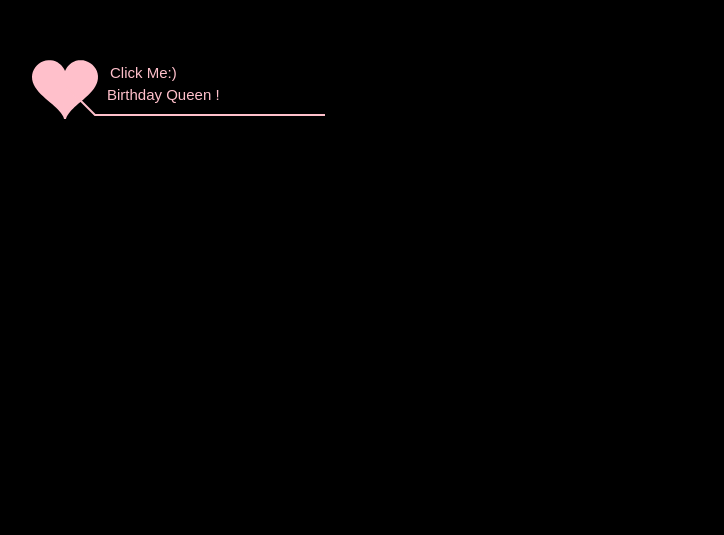
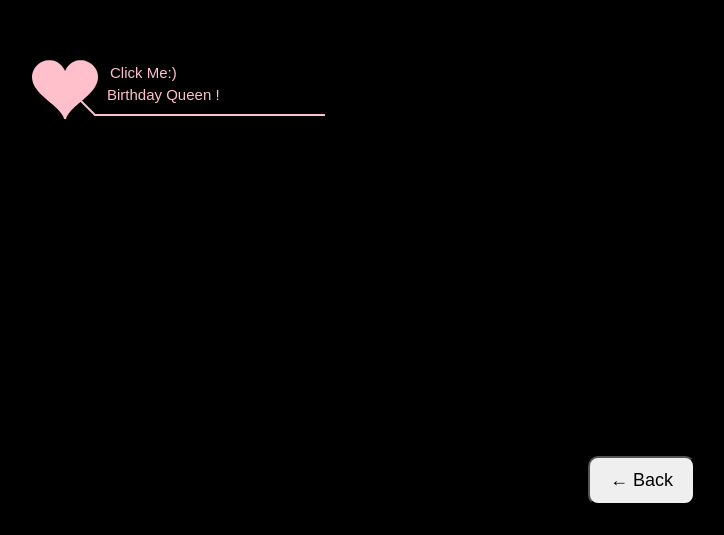
Before and after one commit to Realnihali/birthday, a website: page caramellemachiato-main/her-birthday-main/2ndpage.html in a window 1280 px wide. Shown: the part 265-800 px from the top of the page, without its empty margins (555-1279 px from the left). Drawn offline with Linux system fonts and the light colour scheme.

Commit message:
Update 2ndpage.html

```diff
--- a/caramellemachiato-main/her-birthday-main/2ndpage.html
+++ b/caramellemachiato-main/her-birthday-main/2ndpage.html
@@ -43,6 +43,13 @@
                 <span id="clock">577 days 0 hours 0 minutes 0 seconds</span> <!-- Change to "6940 days..." if needed -->
             </div>
             <canvas id="canvas" width="1100" height="680"></canvas>
+			<div style="position:fixed; bottom:30px; right:30px; z-index:999;">
+    <button onclick="window.location.href='../main.html'"
+    style="padding:12px 20px; font-size:18px; border-radius:10px; cursor:pointer;">
+        ← Back
+    </button>
+</div>
+
         </div>
     </div>
 
```
